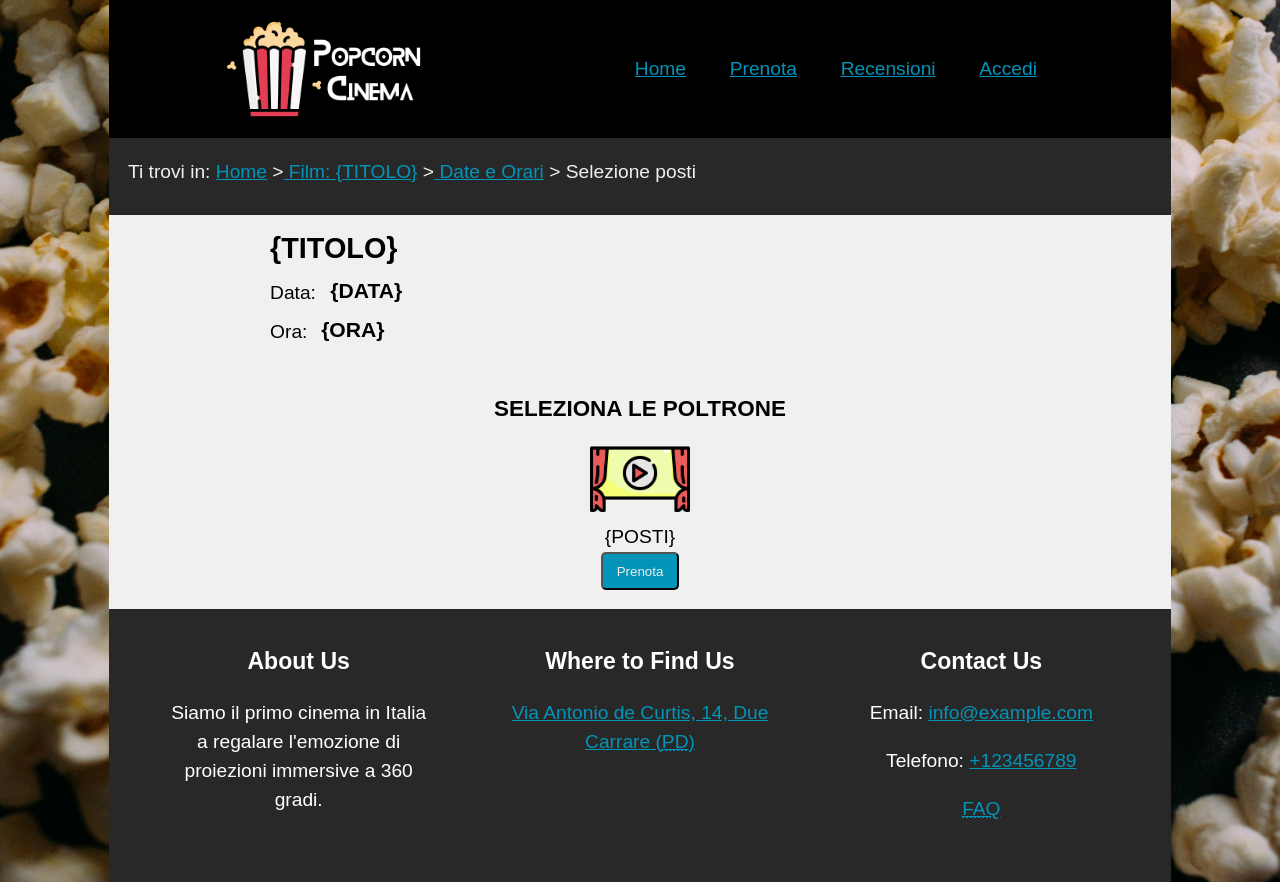
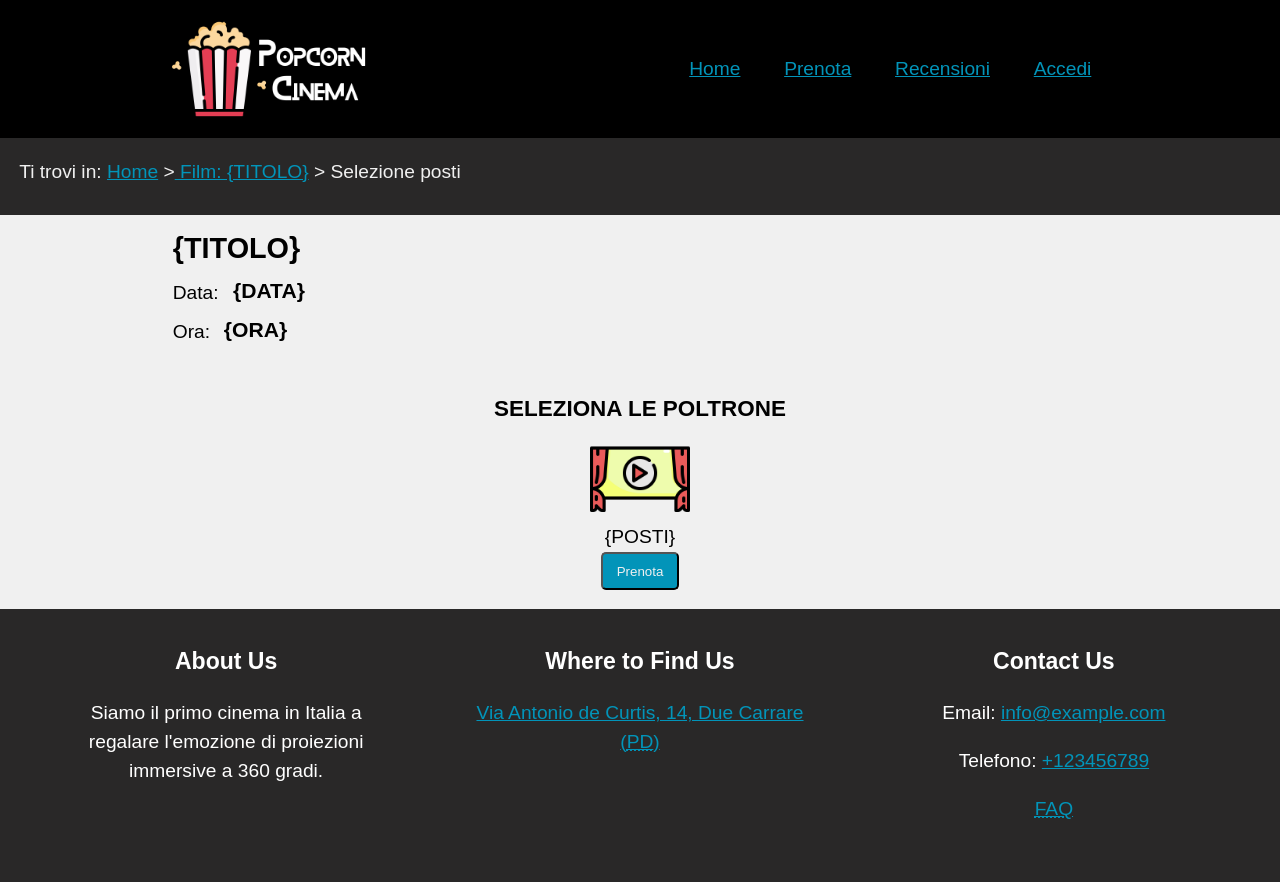
Before and after one commit to MarcoCappellari/ProgettoTecWeb, a PHP site: page /src/html/posti.html in a window 1280 px wide. Run offline with PHP 8.4, Linux system fonts and the light colour scheme.

Commit message:
aggiornate dimensioni pagine

```diff
--- a/Cinema/src/css/style.css
+++ b/Cinema/src/css/style.css
@@ -57,7 +57,7 @@ header {
     background-color: var(--headerBgColor);
     color: var(--headerTxtColor);
 
-    max-width: 1024px;
+    max-width: 1800px;
     padding: 1em;
     margin: auto;
 
@@ -74,7 +74,10 @@ header h1 {
 
 }
 
-
+main{
+    max-width: 1800px;
+    margin: auto;
+}
 
 nav {
     color: var(--headerTxtColor);
@@ -100,7 +103,7 @@ a:visited {
 #breadcrumb {
     background-color: var(--breadcrumbBgColor);
     color: var(--headerTxtColor);
-    max-width: 1024px;
+    max-width: 1800px;
     padding: 1em;
     margin: auto;
 }
@@ -110,7 +113,7 @@ a:visited {
     justify-content: space-between;
     align-items: center;
     background-color: var(--searchHeaderBg);
-    max-width: 1024px;
+    max-width: 1800px;
     padding: 1em;
     margin: auto;
 }
@@ -136,12 +139,12 @@ a:visited {
 
 #film-container {
     display: grid;
-    grid-template-columns: repeat(auto-fill, minmax(15em, 1fr));
+    grid-template-columns: repeat(auto-fill, minmax(25em, 1fr));
     gap: 2em;
     text-align: center;
     color: var(--txtColorHome);
     background-color: var(--bgColorHome);
-    max-width: 1024px;
+    /*max-width: 1024px;*/
     padding: 1em;
     margin: auto;
 }
@@ -163,7 +166,7 @@ footer {
     justify-content: space-around;
     background-color: var(--footerBgColor);
     color: var(--footerTxtColor);
-    max-width: 1024px;
+    max-width: 1800px;
     padding: 1em;
     margin: auto;
 }
@@ -203,7 +206,7 @@ footer li {
     background-color: var(--bgColor);
     color: var(--txtColor);
     align-items: center;
-    max-width: 1024px;
+   /* max-width: 1200px;*/
     padding: 1em;
     margin: auto;
 }
@@ -231,7 +234,7 @@ footer li {
 
 .orari-container {
     display: grid;
-    grid-template-columns: repeat(4, 1fr);
+    grid-template-columns: repeat(5, 1fr);
     gap: 10px;
     align-items: center;
     justify-items: center;
@@ -319,13 +322,13 @@ p {
 
 #locandina-title img {
     margin: 0.5em;
-    width: 12%;
+    width: 7em;
 }
 
 #film-orari-container {
     background-color: var(--bgColor);
     color: var(--txtColor);
-    max-width: 1024px;
+    /*max-width: 1024px;*/
     padding: 1em;
     margin: auto;
 }
@@ -353,7 +356,7 @@ p {
     background-color: var(--bgColor);
     color: var(--txtColor);
     text-align: center;
-    max-width: 1024px;
+    /*max-width: 1024px;*/
     padding: 1em;
     margin: auto;
 }
--- a/Cinema/src/html/posti.html
+++ b/Cinema/src/html/posti.html
@@ -30,8 +30,7 @@
     <!--breadcrumb-->
     <nav id="breadcrumb">
         <p>Ti trovi in: <a href="../../index.php"><span lang="en">Home</span></a> &gt<a
-                href="../php/info_film.php?film={IDFILM}"> Film: {TITOLO}</a> &gt<a href="../php/orari.php?idFilm={IDFILM}">
-                Date e Orari</a> &gt Selezione posti</p>
+                href="../php/info_film.php?film={IDFILM}"> Film: {TITOLO}</a> &gt Selezione posti</p>
     </nav>
 
     <!--main-->
```
